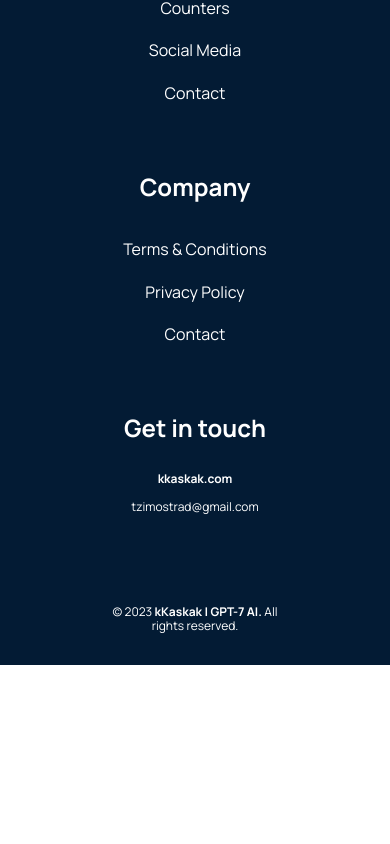
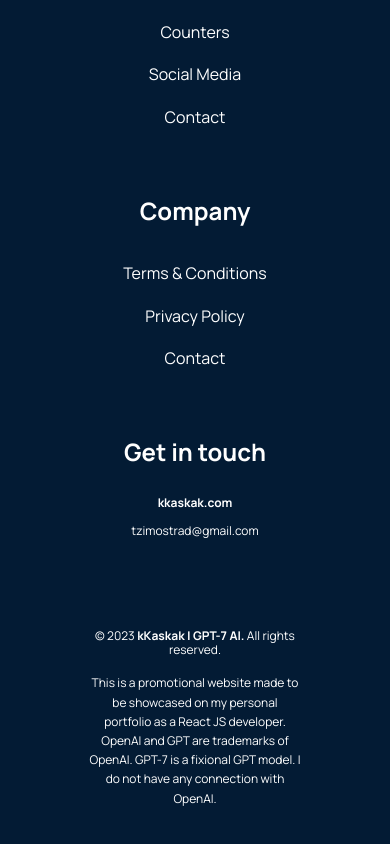
Before and after one commit to kKaskak/React-Flex-CMS-Page, a React (Create React App) app: page / in a window 390 px wide. Shown: the part 8461-9305 px from the top of the page. Before the commit the page ends 9126 px from the top, so only its background shows below. Built offline with nearby package versions, Linux system fonts and the light colour scheme.

Commit message:
fixes
new info added in the footer

```diff
--- a/public/index.html
+++ b/public/index.html
@@ -2,7 +2,7 @@
 <html lang="en">
   <head>
     <meta charset="utf-8" />
-    <link rel="icon" href="/favicon.ico" />
+    <link rel="icon" type="image/x-icon" href="/favicon.ico" />
     <link rel="apple-touch-icon" href="/apple-touch-icon.png" />
     <link rel="shortcut icon" type="image/x-icon" href="/favicon.ico" />
     <link rel="apple-touch-icon-precomposed" href="/apple-touch-icon.png" />
--- a/src/containers/footer/Footer.jsx
+++ b/src/containers/footer/Footer.jsx
@@ -38,6 +38,7 @@ const Footer = () => {
         </div>
         <div className='gpt3__footer_lastdiv'>
           <p>© 2023 <strong>kKaskak | GPT-7 AI.</strong> All rights reserved.</p>
+          <p style={{padding: '1rem', lineHeight: '1.2rem'}}>This is a promotional website made to be showcased on my personal portfolio as a React JS developer. OpenAI and GPT are trademarks of OpenAI. GPT-7 is a fixional GPT model. I do not have any connection with OpenAI.</p>
         </div>
       </div>
     </div>
--- a/src/containers/footer/footer.css
+++ b/src/containers/footer/footer.css
@@ -148,11 +148,14 @@
     }
 }
 @media screen and (max-width: 550px) {
+    .gpt3__footer {
+        margin: 0rem 2.5rem 0 2.5rem;
+     }
     .gpt3__footer-header button {
         font-size: 16px;
     }
     .gpt3__footer p {
-        font-size: 16px
+        font-size: 16px;
     }
     .gpt3__footer h4 {
         font-size: 24px;
```
Also changed, not shown: 2 other files (tests, documents, lock files or other folders).
